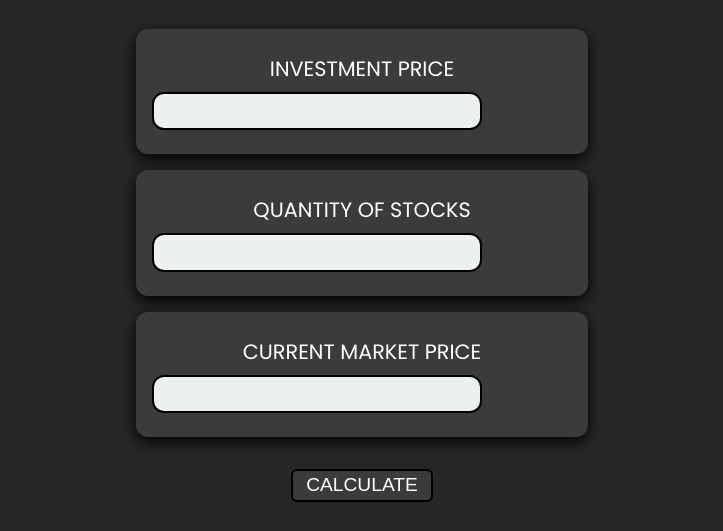
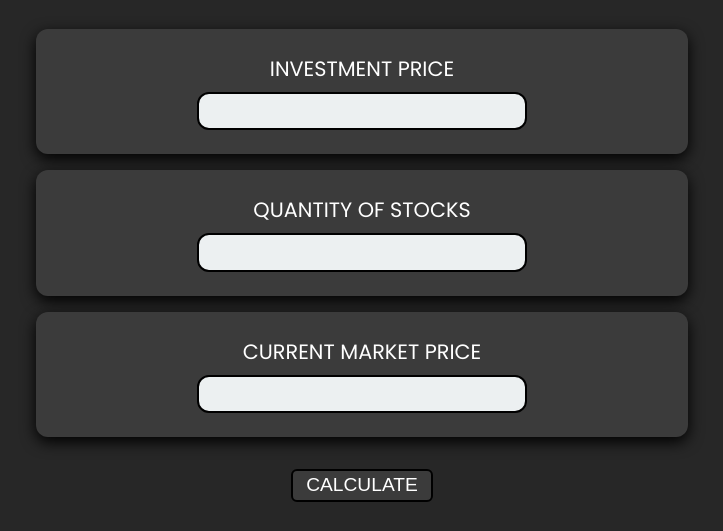
Before and after one commit to DevilsSnare/markFourteen, a plain HTML site: page index.html in a window 1280 px wide. Shown: the part 96-627 px from the top of the page, without its empty margins (278-1001 px from the left). Drawn offline with Linux system fonts and the light colour scheme.

Commit message:
input margin

```diff
--- a/styles.css
+++ b/styles.css
@@ -27,7 +27,7 @@ nav {
 .main {
   display: block;
   margin: 1.5rem auto;
-  max-width: 500px;
+  max-width: 700px;
 }
 .main-block {
   display: block;
@@ -45,7 +45,7 @@ nav {
 }
 .input-box {
   display: block;
-  margin: auto 1rem;
+  margin: auto;
   padding: 0.2rem 0.5rem;
   font-size: 1.5rem;
   border-radius: 12px;
```
